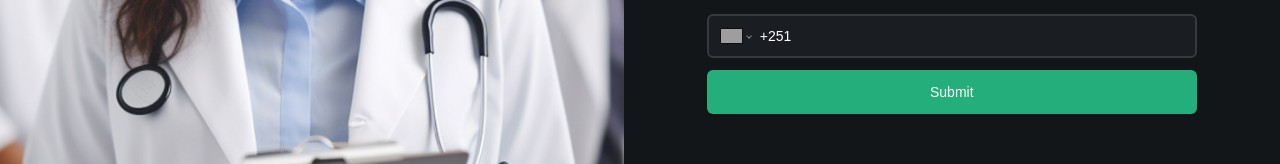
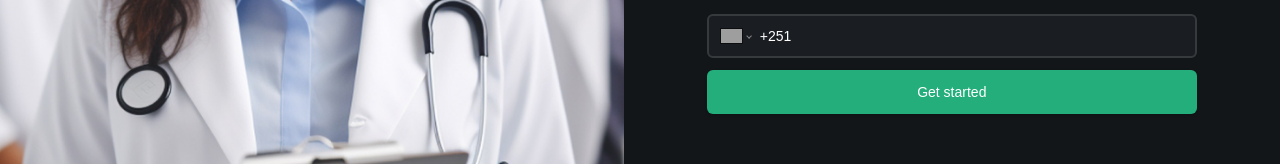
Before and after one commit to Ammarmyp/healthCareSystem, a Next.js app: page / in a window 1280 px wide. Shown: the part 509-673 px from the top of the page. Built offline with nearby package versions, Linux system fonts and the light colour scheme; grey boxes are pictures that could not be loaded.

Commit message:
custom submit button

```diff
--- /dev/null
+++ b/components/SubmitButton.tsx
@@ -0,0 +1,39 @@
+import Image from "next/image";
+import { ReactNode } from "react";
+import { Button } from "./ui/button";
+
+interface ButtonProps {
+  isLoading?: boolean;
+  className?: string;
+  children: ReactNode;
+}
+
+const SubmitButton = ({ isLoading, className, children }: ButtonProps) => {
+  return (
+    <Button
+      type="submit"
+      disabled={isLoading}
+      className={
+        className ??
+        "bg-green-500 hover:bg-green-500/60 w-full text-white h-11 "
+      }
+    >
+      {isLoading ? (
+        <div className="flex items-center gap-4">
+          <Image
+            src={"/assets/icons/loader.svg"}
+            alt="loader"
+            width={24}
+            height={24}
+            className=" animate-spin"
+          />
+          Just a sec...
+        </div>
+      ) : (
+        children
+      )}
+    </Button>
+  );
+};
+
+export default SubmitButton;
--- a/components/forms/PatientForm.tsx
+++ b/components/forms/PatientForm.tsx
@@ -8,8 +8,12 @@ import { Button } from "@/components/ui/button";
 import { Form } from "@/components/ui/form";
 import { PatientFormSchema } from "@/lib/validation";
 import CustomFormField, { FormFieldTypes } from "../CustomFormField";
+import SubmitButton from "../SubmitButton";
+import { useState } from "react";
 
 const PatientForm = () => {
+  const [isLoading, setLoading] = useState();
+
   // ...
   // 1. Define your form.
   const form = useForm<z.infer<typeof PatientFormSchema>>({
@@ -56,12 +60,7 @@ const PatientForm = () => {
           placeholder="+2519****"
           fieldType={FormFieldTypes.PHONE_INPUT}
         />
-        <Button
-          type="submit"
-          className="w-full h-11 bg-green-500 hover:bg-green-500/60"
-        >
-          Submit
-        </Button>
+        <SubmitButton isLoading={isLoading}>Get started</SubmitButton>
       </form>
     </Form>
   );
```
Also changed, not shown: public/assets/icons/loader.svg (added).
